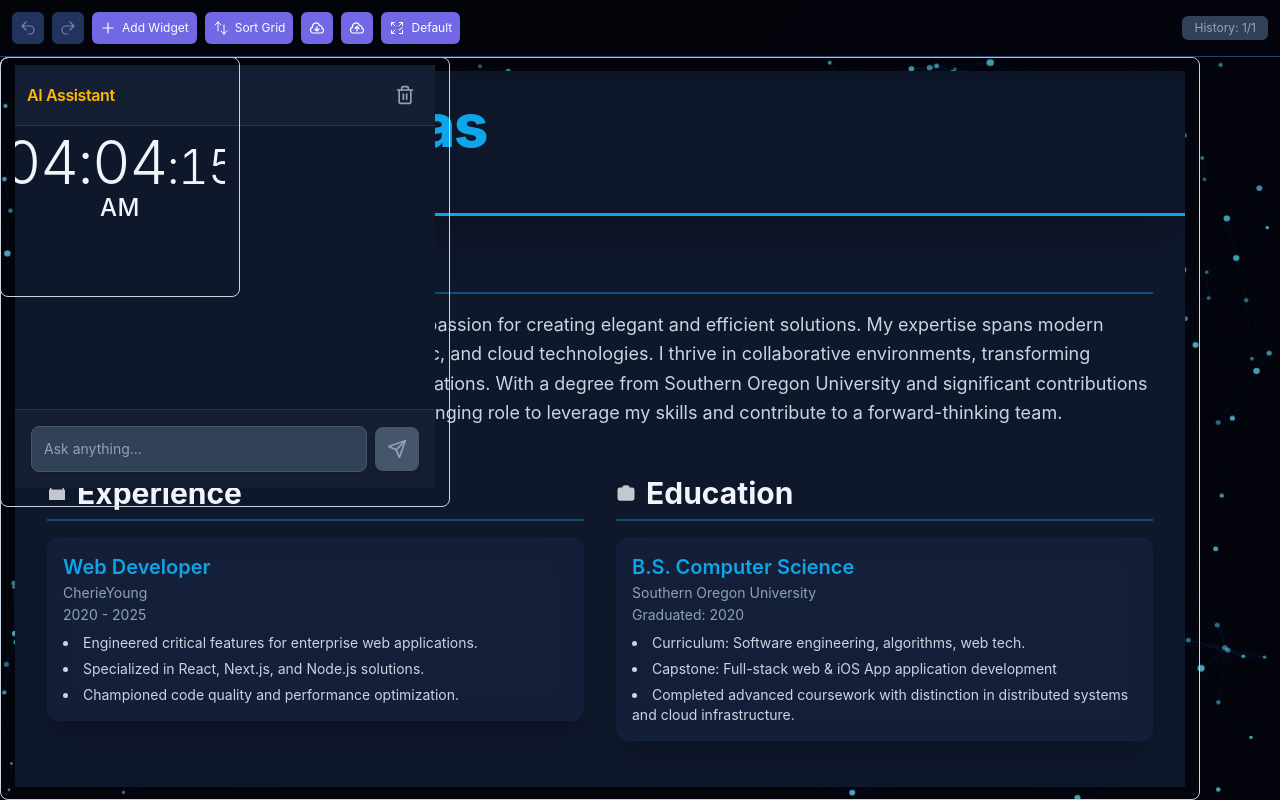
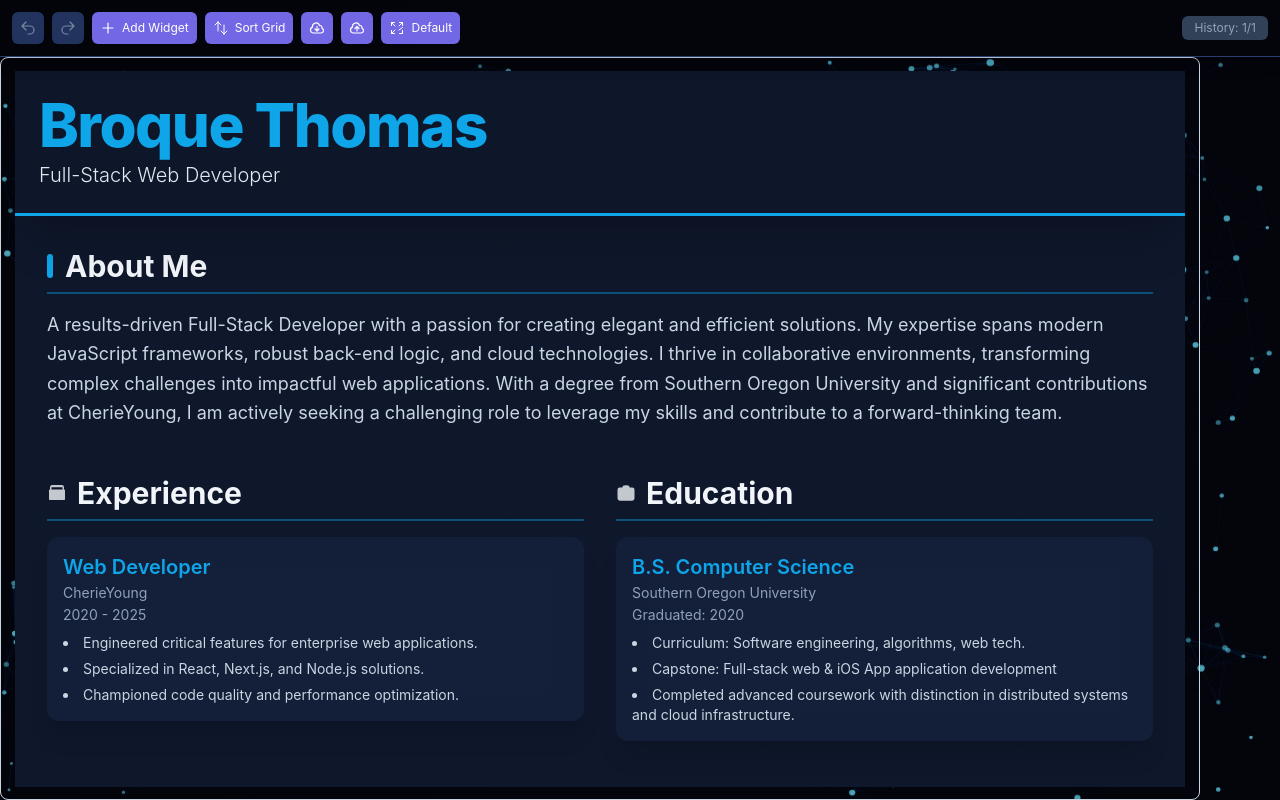
Before and after one commit to Nezreka/widget, a Next.js app: page / in a window 1280 px wide. Built offline with nearby package versions, Linux system fonts and the light colour scheme.

Commit message:
only include portfolio

```diff
--- a/src/app/page.tsx
+++ b/src/app/page.tsx
@@ -85,18 +85,6 @@ const initialDesktopWidgetsLayout: Omit<PageWidgetConfig, 'colSpan' | 'rowSpan'
     colStart: 1, rowStart: 1,
     settings: PORTFOLIO_WIDGET_DEFAULT_INSTANCE_SETTINGS, isMinimized: false,
     containerSettings: { ...DEFAULT_WIDGET_CONTAINER_SETTINGS, innerPadding: 'px-3.5 py-3' }
-  },
-  {
-    id: "gemini-chat-main", title: "Gemini AI Assistant", type: "geminiChat",
-    colStart: 1, rowStart: 1,
-    settings: GEMINI_CHAT_WIDGET_DEFAULT_INSTANCE_SETTINGS, isMinimized: false,
-    containerSettings: { ...DEFAULT_WIDGET_CONTAINER_SETTINGS, innerPadding: 'px-3.5 py-3' }
-  },
-  {
-    id: "clock-widget-main", title: "Digital Clock", type: "clock",
-    colStart: 1, rowStart: 1,
-    settings: { displayType: 'digital', showSeconds: true, hourFormat: '12' } as ClockWidgetSettings, isMinimized: false,
-    containerSettings: { ...DEFAULT_WIDGET_CONTAINER_SETTINGS }
   },
 ];
 
```
